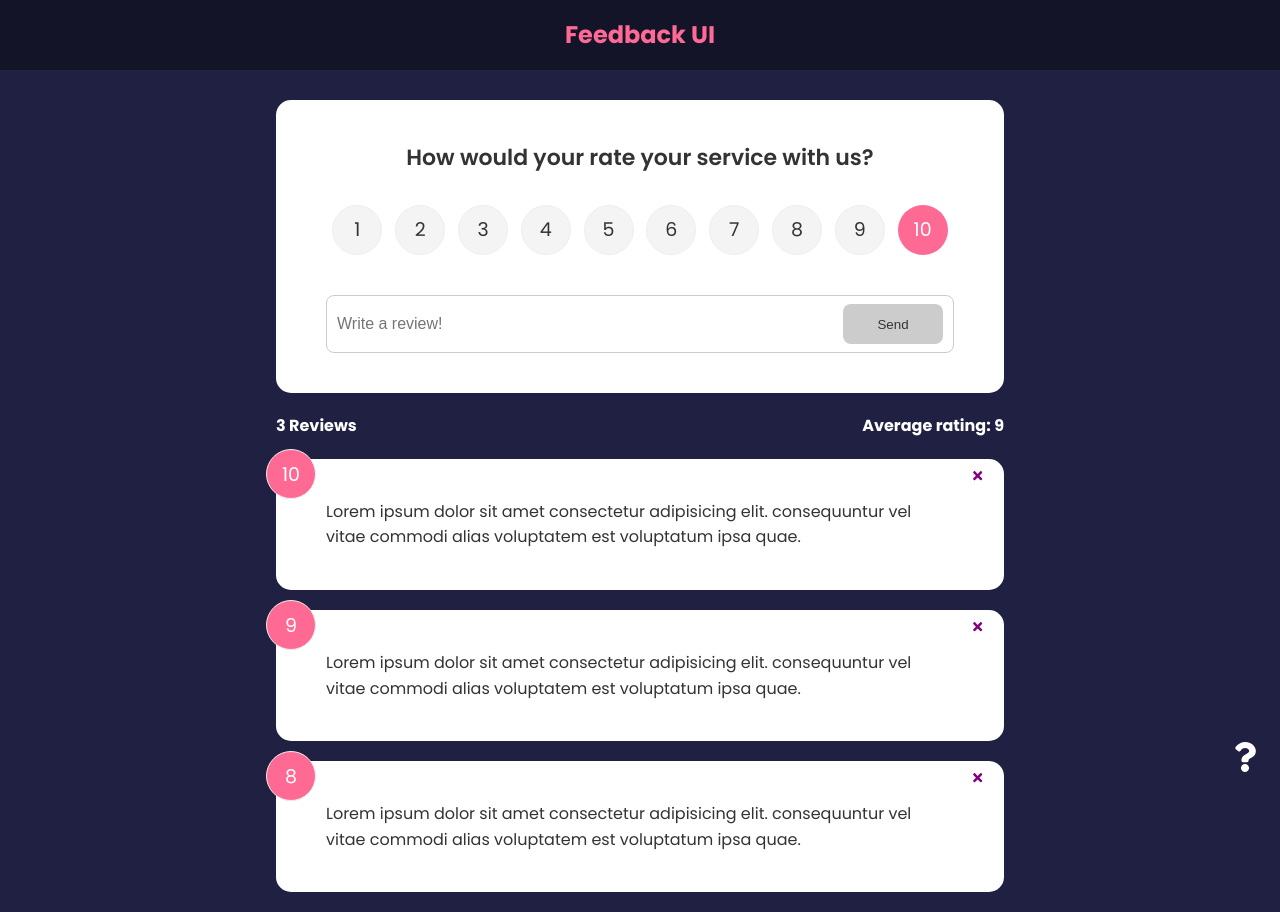
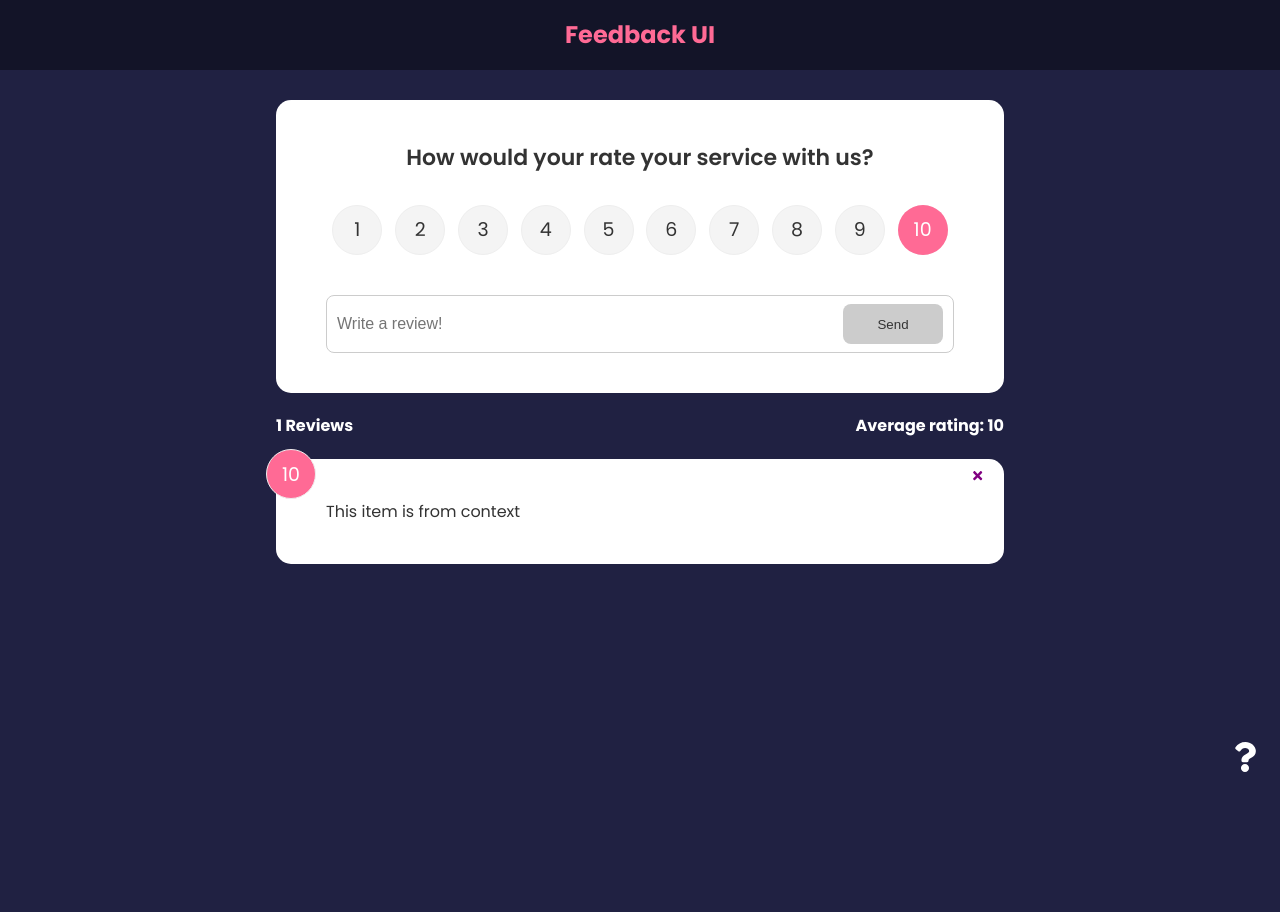
Before and after one commit to havalda-r/feedback-app, a React (Create React App) app: page / in a window 1280 px wide. After the commit the page ends 800 px from the top, so only its background shows below. Built offline with nearby package versions, Linux system fonts and the light colour scheme.

Commit message:
feat: implement feedback context in components

```diff
--- a/src/App.js
+++ b/src/App.js
@@ -35,11 +35,8 @@
               element={
                 <>
                   <FeedbackForm handleAdd={addFeedback} />
-                  <FeedbackStats feedback={feedback} />
-                  <FeedbackList
-                    feedback={feedback}
-                    handleDelete={deleteFeedback}
-                  />
+                  <FeedbackStats />
+                  <FeedbackList handleDelete={deleteFeedback} />
                 </>
               }
             />
--- a/src/components/FeedbackList.jsx
+++ b/src/components/FeedbackList.jsx
@@ -1,8 +1,12 @@
 import PropTypes from 'prop-types';
 import { motion, AnimatePresence } from 'framer-motion';
 import FeedbackItem from './FeedbackItem';
+import { useContext } from 'react';
+import FeedbackContext from '../context/FeedbackContext';
 
-function FeedbackList({ feedback, handleDelete }) {
+function FeedbackList({ handleDelete }) {
+  const { feedback } = useContext(FeedbackContext);
+
   if (!feedback || feedback.length === 0) {
     return <p>No Feedback Yet</p>;
   }
@@ -34,14 +38,4 @@
   );
 }
 
-FeedbackList.propTypes = {
-  feedback: PropTypes.arrayOf(
-    PropTypes.shape({
-      id: PropTypes.string.isRequired,
-      text: PropTypes.string.isRequired,
-      rating: PropTypes.number.isRequired,
-    })
-  ),
-};
-
 export default FeedbackList;
--- a/src/components/FeedbackStats.jsx
+++ b/src/components/FeedbackStats.jsx
@@ -1,6 +1,10 @@
 import PropTypes from 'prop-types';
+import { useContext } from 'react';
+import FeedbackContext from '../context/FeedbackContext';
 
-function FeedbackStats({ feedback }) {
+function FeedbackStats() {
+  const { feedback } = useContext(FeedbackContext);
+
   let average =
     feedback.reduce((acc, current) => {
       return acc + current.rating;
```
